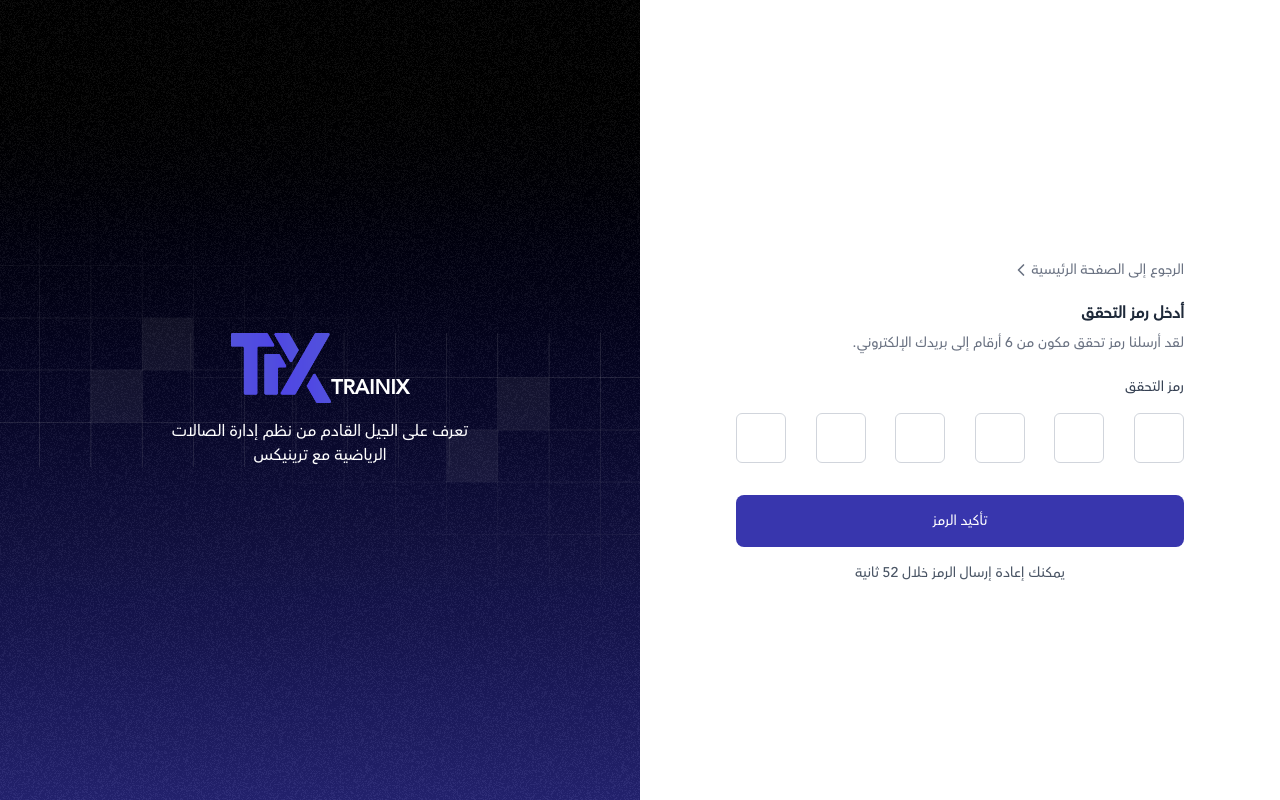
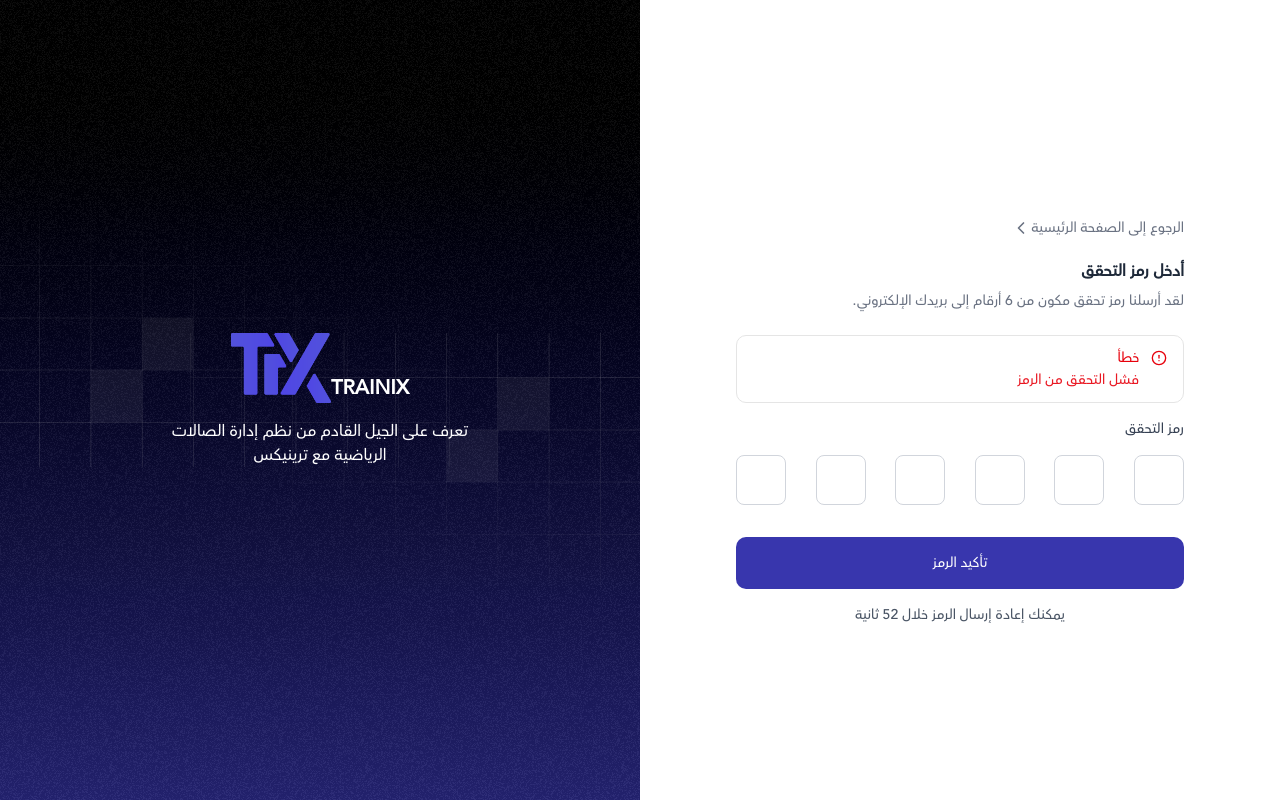
Before and after one commit to Cyb3R0xSASA/Gym-Managment-System, a React (Vite) app in the folder client/: page /verify-email in a window 1280 px wide. Both pictures are taken after typing "Sample", "Sample", "Sample", "Sample", "Sample", "Sample" into the empty fields and a click on the button "تأكيد الرمز". Built offline with nearby package versions, Linux system fonts and the light colour scheme; no server answers.

Commit message:
shadcn env fix

```diff
--- a/client/package.json
+++ b/client/package.json
@@ -12,6 +12,7 @@
   "dependencies": {
     "@tailwindcss/vite": "^4.1.5",
     "axios": "^1.9.0",
+    "class-variance-authority": "^0.7.1",
     "clsx": "^2.1.1",
     "framer-motion": "^12.10.5",
     "lucide-react": "^0.509.0",
@@ -30,6 +31,7 @@
     "eslint-plugin-react-hooks": "^5.1.0",
     "eslint-plugin-react-refresh": "^0.4.19",
     "globals": "^15.15.0",
+    "tw-animate-css": "^1.2.9",
     "vite": "^6.2.0"
   }
 }
--- a/client/src/apiClient.js
+++ b/client/src/apiClient.js
@@ -20,14 +20,14 @@ ApiClient.interceptors.request.use((config) => {
 ApiClient.interceptors.response.use(
   (response) => response,
   (error) => {
-    error = formatError();
+    // error = formatError(error);
     return error;
   }
 );
 
-const formatError = (error) => {
-  // here we will format the errors in a generalized format
-  return error;
-};
+// const formatError = (error) => {
+//   // here we will format the errors in a generalized format
+//   return error;
+// };
 
 export default ApiClient;
--- a/client/src/components/auth/OtpForm.jsx
+++ b/client/src/components/auth/OtpForm.jsx
@@ -4,21 +4,19 @@ import { useSearchParams } from "react-router-dom";
 import Button from "../ui/button/Button";
 import Label from "../form/Label";
 import { Link } from "react-router";
-import { ChevronLeftIcon } from "lucide-react";
+import { ChevronLeftIcon, AlertCircle, CheckCircle2 } from "lucide-react";
 import { motion } from "framer-motion";
 import { verifyEmail } from "../../services/auth";
+import { Alert, AlertDescription, AlertTitle } from "../../components/ui/alert";
 
 export default function OtpForm() {
     const [searchParams] = useSearchParams();
     const [otp, setOtp] = useState(["", "", "", "", "", ""]);
     const [timer, setTimer] = useState(60);
+    const [alert, setAlert] = useState({ type: "", message: "" });
     const inputsRef = useRef([]);
 
-    async function verifyOtp(data) {
-        event.preventDefault();
-        await verifyEmail(data);
-    };
-
+    // Get token from URL and autofill
     useEffect(() => {
         const token = searchParams.get("token");
         if (token && /^\d{6}$/.test(token)) {
@@ -27,7 +25,7 @@ export default function OtpForm() {
         }
     }, [searchParams]);
 
-    // Handle timer countdown
+    // Timer countdown
     useEffect(() => {
         if (timer > 0) {
         const interval = setInterval(() => setTimer(prev => prev - 1), 1000);
@@ -35,17 +33,21 @@ export default function OtpForm() {
         }
     }, [timer]);
 
-    // Handle change of input
+    // Hide alert after 5 seconds
+    useEffect(() => {
+        if (alert.message) {
+        const timeout = setTimeout(() => setAlert({ type: "", message: "" }), 5000);
+        return () => clearTimeout(timeout);
+        }
+    }, [alert]);
+
+    // OTP input change handler
     const handleChange = (index, value) => {
-        if (!/^[0-9]?$/.test(value)) return; // allow only digits
+        if (!/^[0-9]?$/.test(value)) return;
         const newOtp = [...otp];
         newOtp[index] = value;
         setOtp(newOtp);
-
-        // Auto move to next input
-        if (value && index < 5) {
-        inputsRef.current[index + 1]?.focus();
-        }
+        if (value && index < 5) inputsRef.current[index + 1]?.focus();
     };
 
     const handleKeyDown = (e, index) => {
@@ -58,7 +60,19 @@ export default function OtpForm() {
         setOtp(["", "", "", "", "", ""]);
         setTimer(60);
         inputsRef.current[0]?.focus();
-        // TODO: Call API to resend OTP
+        setAlert({ type: "success", message: "تم إرسال الرمز مرة أخرى إلى بريدك الإلكتروني" });
+        // TODO: Connect with API
+    };
+
+    const verifyOtp = async (e) => {
+        e.preventDefault();
+        try {
+        const response = await verifyEmail({ otp: otp.join("") });
+        const data = await response.response.data;
+        setAlert({ type: "success", message: data.message || "تم التحقق بنجاح" });
+        } catch (err) {
+        setAlert({ type: "error", message: err.response?.data?.msg || "فشل التحقق من الرمز" });
+        }
     };
 
     return (
@@ -72,6 +86,7 @@ export default function OtpForm() {
             <ChevronLeftIcon className="size-5" />
             </Link>
         </div>
+
         <div className="mb-6">
             <h2 className="mb-2 font-semibold text-gray-800 text-title-sm dark:text-white sm:text-title-md">
             أدخل رمز التحقق
@@ -81,10 +96,22 @@ export default function OtpForm() {
             </p>
         </div>
 
-        {/* OTP Inputs */}
-        <form>
+        {/* Alert message */}
+        {alert.message && (
+            <Alert variant={alert.type === "error" ? "destructive" : "default"} className="mb-4">
+            {alert.type === "error" ? (
+                <AlertCircle className="w-5 h-5 text-red-500" />
+            ) : (
+                <CheckCircle2 className="w-5 h-5 text-green-500" />
+            )}
+            <AlertTitle>{alert.type === "error" ? "خطأ" : "تم"}</AlertTitle>
+            <AlertDescription>{alert.message}</AlertDescription>
+            </Alert>
+        )}
+
+        <form onSubmit={verifyOtp}>
             <Label>رمز التحقق</Label>
-            <div className="flex justify-between gap-1 my-4" dir='ltr'>
+            <div className="flex justify-between gap-1 my-4" dir="ltr">
             {otp.map((digit, index) => (
                 <motion.input
                 key={index}
@@ -103,8 +130,7 @@ export default function OtpForm() {
             ))}
             </div>
 
-            {/* Submit Button */}
-            <Button className="w-full mt-4" size="sm" onClick={() => {verifyOtp({otp : otp.join("")})}}>
+            <Button className="w-full mt-4" size="sm" type="submit">
             تأكيد الرمز
             </Button>
         </form>
--- /dev/null
+++ b/client/src/components/ui/alert.jsx
@@ -0,0 +1,63 @@
+import * as React from "react"
+import { cva } from "class-variance-authority";
+
+import { cn } from "../../lib/utils"
+
+const alertVariants = cva(
+  "relative w-full rounded-lg border px-4 py-3 text-sm grid has-[>svg]:grid-cols-[calc(var(--spacing)*4)_1fr] grid-cols-[0_1fr] has-[>svg]:gap-x-3 gap-y-0.5 items-start [&>svg]:size-4 [&>svg]:translate-y-0.5 [&>svg]:text-current",
+  {
+    variants: {
+      variant: {
+        default: "bg-card text-card-foreground",
+        destructive:
+          "text-destructive bg-card [&>svg]:text-current *:data-[slot=alert-description]:text-destructive/90",
+      },
+    },
+    defaultVariants: {
+      variant: "default",
+    },
+  }
+)
+
+function Alert({
+  className,
+  variant,
+  ...props
+}) {
+  return (
+    (<div
+      data-slot="alert"
+      role="alert"
+      className={cn(alertVariants({ variant }), className)}
+      {...props} />)
+  );
+}
+
+function AlertTitle({
+  className,
+  ...props
+}) {
+  return (
+    (<div
+      data-slot="alert-title"
+      className={cn("col-start-2 line-clamp-1 min-h-4 font-medium tracking-tight", className)}
+      {...props} />)
+  );
+}
+
+function AlertDescription({
+  className,
+  ...props
+}) {
+  return (
+    (<div
+      data-slot="alert-description"
+      className={cn(
+        "text-muted-foreground col-start-2 grid justify-items-start gap-1 text-sm [&_p]:leading-relaxed",
+        className
+      )}
+      {...props} />)
+  );
+}
+
+export { Alert, AlertTitle, AlertDescription }
--- a/client/src/index.css
+++ b/client/src/index.css
@@ -1,5 +1,7 @@
 @import "tailwindcss";
+@import "tw-animate-css";
 
+@custom-variant dark (&:is(.dark *));
 
 @layer utilities {
     .small-text {@apply text-[10px] md:text-[12px];}
@@ -21,7 +23,6 @@
 }
 
 /* * {outline: 1px solid red;} */
-
 
 body {
   margin: 0;
@@ -162,3 +163,119 @@ body {
 .header-link {
   @apply rounded-[10px] hover:bg-white/20 py-[5px] px-[10px] transition-all duration-300;
 }
+
+@theme inline {
+    --radius-sm: calc(var(--radius) - 4px);
+    --radius-md: calc(var(--radius) - 2px);
+    --radius-lg: var(--radius);
+    --radius-xl: calc(var(--radius) + 4px);
+    --color-background: var(--background);
+    --color-foreground: var(--foreground);
+    --color-card: var(--card);
+    --color-card-foreground: var(--card-foreground);
+    --color-popover: var(--popover);
+    --color-popover-foreground: var(--popover-foreground);
+    --color-primary: var(--primary);
+    --color-primary-foreground: var(--primary-foreground);
+    --color-secondary: var(--secondary);
+    --color-secondary-foreground: var(--secondary-foreground);
+    --color-muted: var(--muted);
+    --color-muted-foreground: var(--muted-foreground);
+    --color-accent: var(--accent);
+    --color-accent-foreground: var(--accent-foreground);
+    --color-destructive: var(--destructive);
+    --color-border: var(--border);
+    --color-input: var(--input);
+    --color-ring: var(--ring);
+    --color-chart-1: var(--chart-1);
+    --color-chart-2: var(--chart-2);
+    --color-chart-3: var(--chart-3);
+    --color-chart-4: var(--chart-4);
+    --color-chart-5: var(--chart-5);
+    --color-sidebar: var(--sidebar);
+    --color-sidebar-foreground: var(--sidebar-foreground);
+    --color-sidebar-primary: var(--sidebar-primary);
+    --color-sidebar-primary-foreground: var(--sidebar-primary-foreground);
+    --color-sidebar-accent: var(--sidebar-accent);
+    --color-sidebar-accent-foreground: var(--sidebar-accent-foreground);
+    --color-sidebar-border: var(--sidebar-border);
+    --color-sidebar-ring: var(--sidebar-ring);
+}
+
+:root {
+    --radius: 0.625rem;
+    --background: oklch(1 0 0);
+    --foreground: oklch(0.145 0 0);
+    --card: oklch(1 0 0);
+    --card-foreground: oklch(0.145 0 0);
+    --popover: oklch(1 0 0);
+    --popover-foreground: oklch(0.145 0 0);
+    --primary: oklch(0.205 0 0);
+    --primary-foreground: oklch(0.985 0 0);
+    --secondary: oklch(0.97 0 0);
+    --secondary-foreground: oklch(0.205 0 0);
+    --muted: oklch(0.97 0 0);
+    --muted-foreground: oklch(0.556 0 0);
+    --accent: oklch(0.97 0 0);
+    --accent-foreground: oklch(0.205 0 0);
+    --destructive: oklch(0.577 0.245 27.325);
+    --border: oklch(0.922 0 0);
+    --input: oklch(0.922 0 0);
+    --ring: oklch(0.708 0 0);
+    --chart-1: oklch(0.646 0.222 41.116);
+    --chart-2: oklch(0.6 0.118 184.704);
+    --chart-3: oklch(0.398 0.07 227.392);
+    --chart-4: oklch(0.828 0.189 84.429);
+    --chart-5: oklch(0.769 0.188 70.08);
+    --sidebar: oklch(0.985 0 0);
+    --sidebar-foreground: oklch(0.145 0 0);
+    --sidebar-primary: oklch(0.205 0 0);
+    --sidebar-primary-foreground: oklch(0.985 0 0);
+    --sidebar-accent: oklch(0.97 0 0);
+    --sidebar-accent-foreground: oklch(0.205 0 0);
+    --sidebar-border: oklch(0.922 0 0);
+    --sidebar-ring: oklch(0.708 0 0);
+}
+
+.dark {
+    --background: oklch(0.145 0 0);
+    --foreground: oklch(0.985 0 0);
+    --card: oklch(0.205 0 0);
+    --card-foreground: oklch(0.985 0 0);
+    --popover: oklch(0.205 0 0);
+    --popover-foreground: oklch(0.985 0 0);
+    --primary: oklch(0.922 0 0);
+    --primary-foreground: oklch(0.205 0 0);
+    --secondary: oklch(0.269 0 0);
+    --secondary-foreground: oklch(0.985 0 0);
+    --muted: oklch(0.269 0 0);
+    --muted-foreground: oklch(0.708 0 0);
+    --accent: oklch(0.269 0 0);
+    --accent-foreground: oklch(0.985 0 0);
+    --destructive: oklch(0.704 0.191 22.216);
+    --border: oklch(1 0 0 / 10%);
+    --input: oklch(1 0 0 / 15%);
+    --ring: oklch(0.556 0 0);
+    --chart-1: oklch(0.488 0.243 264.376);
+    --chart-2: oklch(0.696 0.17 162.48);
+    --chart-3: oklch(0.769 0.188 70.08);
+    --chart-4: oklch(0.627 0.265 303.9);
+    --chart-5: oklch(0.645 0.246 16.439);
+    --sidebar: oklch(0.205 0 0);
+    --sidebar-foreground: oklch(0.985 0 0);
+    --sidebar-primary: oklch(0.488 0.243 264.376);
+    --sidebar-primary-foreground: oklch(0.985 0 0);
+    --sidebar-accent: oklch(0.269 0 0);
+    --sidebar-accent-foreground: oklch(0.985 0 0);
+    --sidebar-border: oklch(1 0 0 / 10%);
+    --sidebar-ring: oklch(0.556 0 0);
+}
+
+@layer base {
+  * {
+    @apply border-border outline-ring/50;
+    }
+  body {
+    @apply bg-background text-foreground;
+    }
+}
--- /dev/null
+++ b/client/src/lib/utils.js
@@ -0,0 +1,6 @@
+import { clsx } from "clsx";
+import { twMerge } from "tailwind-merge"
+
+export function cn(...inputs) {
+  return twMerge(clsx(inputs));
+}
```
Also changed, not shown: client/jsconfig.json (added, +9 -0 lines), client/components.json (added), 1 other file (tests, documents, lock files or other folders). Lines whose indentation alone changed are shown as unchanged.
